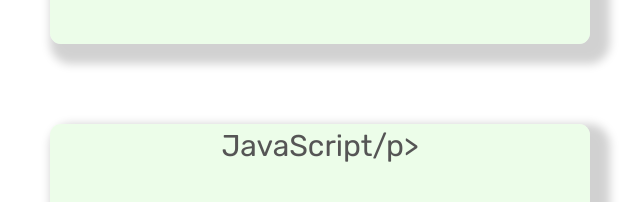
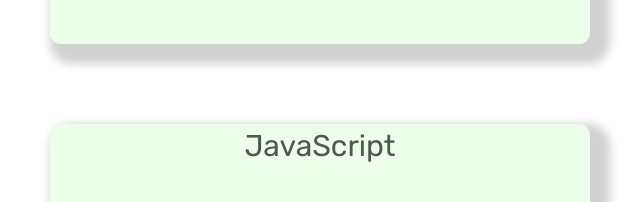
Before and after one commit to Shin-Mizaru10/DonAllisonCV.github.io, a plain HTML site: page index.html in a window 1280 px wide. Shown: the part 1769-1971 px from the top of the page, 630-1270 px from the left. Drawn offline with nearby package versions, Linux system fonts and the light colour scheme.

Commit message:
fixed bug in icon paragraph

```diff
--- a/index.html
+++ b/index.html
@@ -45,7 +45,7 @@
                     <img class="icon-image" src="search-outline.svg">
                 </div>
                 <div class="skill-icon">
-                    <p class="icon-paragraph">JavaScript/p>
+                    <p class="icon-paragraph">JavaScript</p>
                     <img class="icon-image" src="logo-wordpress.svg">
                 </div>
             </div>
```
